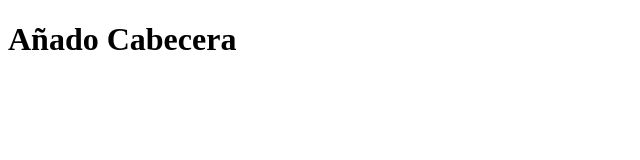
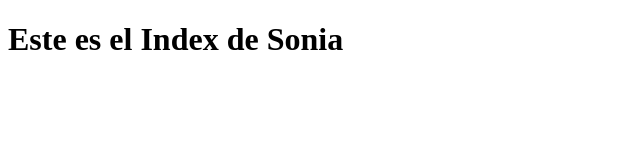
Before and after one commit to santon79/zamora, a plain HTML site: page index.html in a window 1280 px wide. Shown: the whole page, without its empty margins (0-640 px from the left). Drawn offline with Linux system fonts and the light colour scheme.

Commit message:
modifico index Sonia

```diff
--- a/index.html
+++ b/index.html
@@ -7,6 +7,6 @@
     <title>Document</title>
 </head>
 <body>
-    <h1>Añado Cabecera</h1>
+    <h1>Este es el Index de Sonia</h1>
 </body>
 </html>
```
